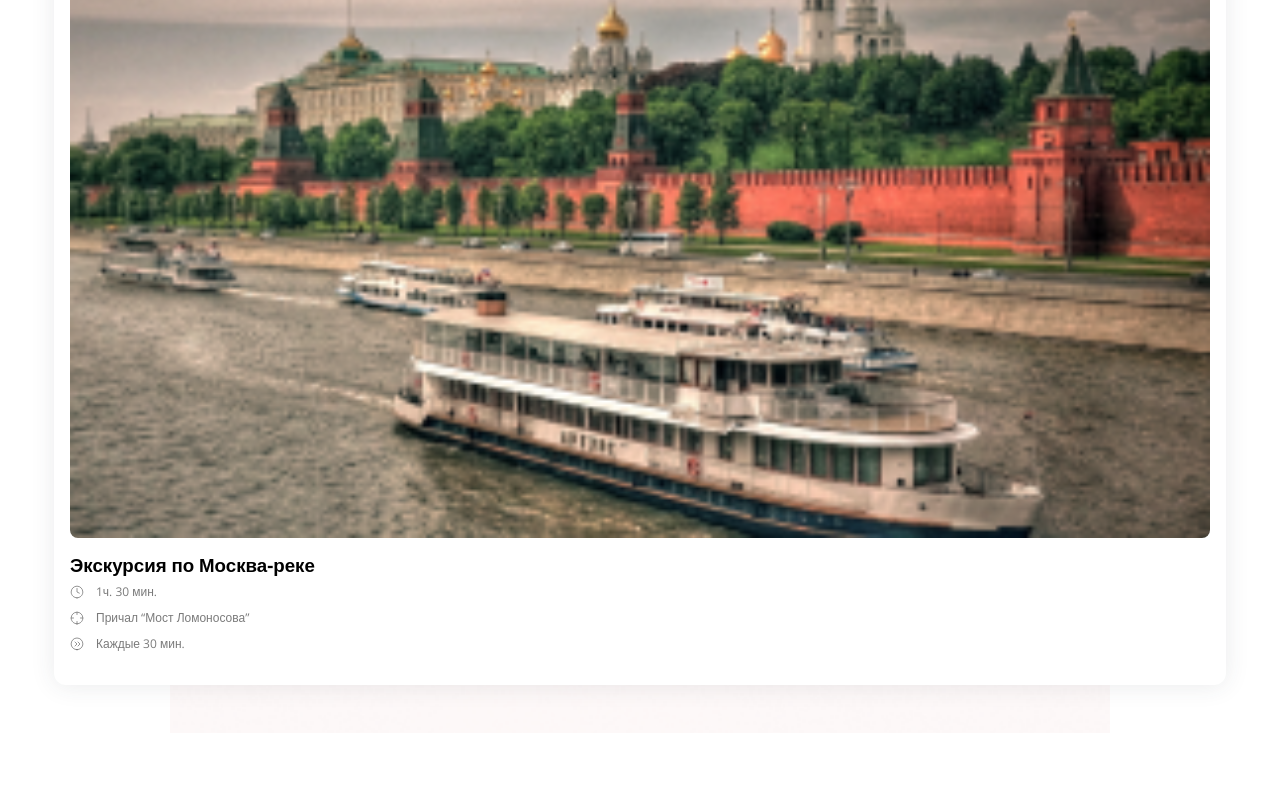
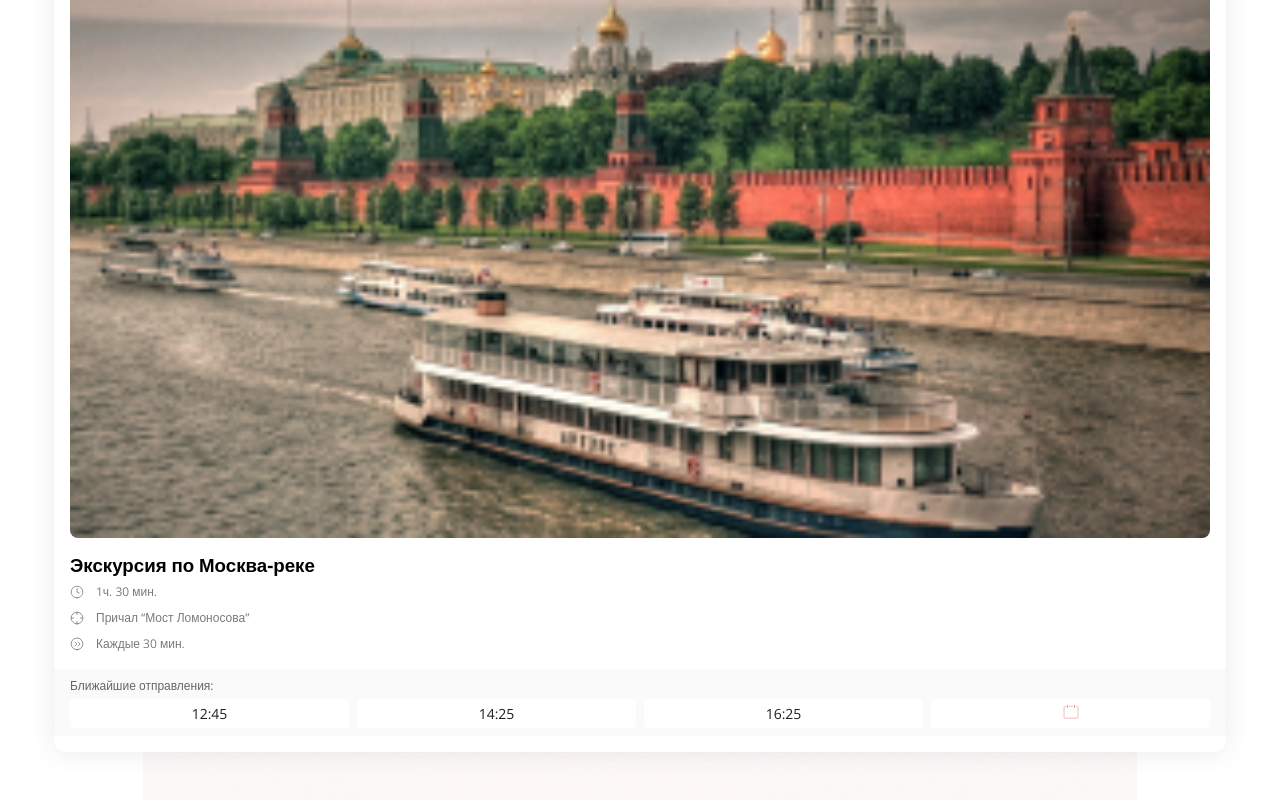
Before and after one commit to eleskin/uneed-guide-react-frontend, a Next.js app: page / in a window 1280 px wide. Shown: the part 510-1310 px from the top of the page. Before the commit the page ends 1243 px from the top, so only its background shows below. Built offline with nearby package versions, Linux system fonts and the light colour scheme.

Commit message:
feature: Added UpcomingExcursions departures

```diff
--- a/components/UpcomingExcursions/UpcomingExcursions.js
+++ b/components/UpcomingExcursions/UpcomingExcursions.js
@@ -61,6 +61,22 @@ const UpcomingExcursions = () => {
 						Каждые 30 мин.
 					</span>
 				</header>
+				<div className={styles.UpcomingExcursions__departures}>
+					<span>Ближайшие отправления:</span>
+					<div>
+						<button>12:45</button>
+						<button>14:25</button>
+						<button>16:25</button>
+						<button>
+							<Image
+								src="/assets/images/first-screen/first-screen-calendar.svg"
+								width={16}
+								height={14}
+								alt=""
+							/>
+						</button>
+					</div>
+				</div>
 			</div>
 		</div>
 	);
--- a/components/UpcomingExcursions/UpcomingExcursions.module.scss
+++ b/components/UpcomingExcursions/UpcomingExcursions.module.scss
@@ -58,7 +58,7 @@
 
 	.UpcomingExcursions__card {
 		margin-top: rem(8px);
-		padding: rem(16px);
+		padding: rem(16px) 0;
 		background-color: #ffffff;
 		box-shadow: 0 1px 24px rgba(46, 57, 69, 0.1);
 		border-radius: 12px;
@@ -67,6 +67,7 @@
 		.UpcomingExcursions__image {
 			position: relative;
 			overflow: hidden;
+			padding: 0 rem(16px);
 
 			img {
 				border-radius: 8px;
@@ -78,7 +79,7 @@
 			flex-direction: column;
 			justify-content: flex-start;
 			align-items: flex-start;
-			padding-bottom: rem(8px);
+			padding: 0 rem(16px) rem(8px) rem(16px);
 
 			h3 {
 				margin: rem(16px) 0 rem(8px) 0;
@@ -96,5 +97,36 @@
 				grid-column-gap: 12px;
 			}
 		}
+
+		.UpcomingExcursions__departures {
+			padding: rem(8px) rem(16px);
+			background-color: #fafafa;
+
+			span {
+				font-weight: 400;
+				font-size: rem(12px);
+				line-height: rem(18px);
+				color: #666666;
+				margin-bottom: rem(4px);
+				display: block;
+			}
+
+			div {
+				display: grid;
+				grid-template-columns: repeat(4, 1fr);
+				grid-column-gap: 8px;
+
+				button {
+					font-size: rem(14px);
+					line-height: rem(21px);
+					color: #212121;
+					border-radius: 3px;
+					border: none;
+					background-color: #ffffff;
+					padding: rem(4px);
+					text-align: center;
+				}
+			}
+		}
 	}
 }
```
